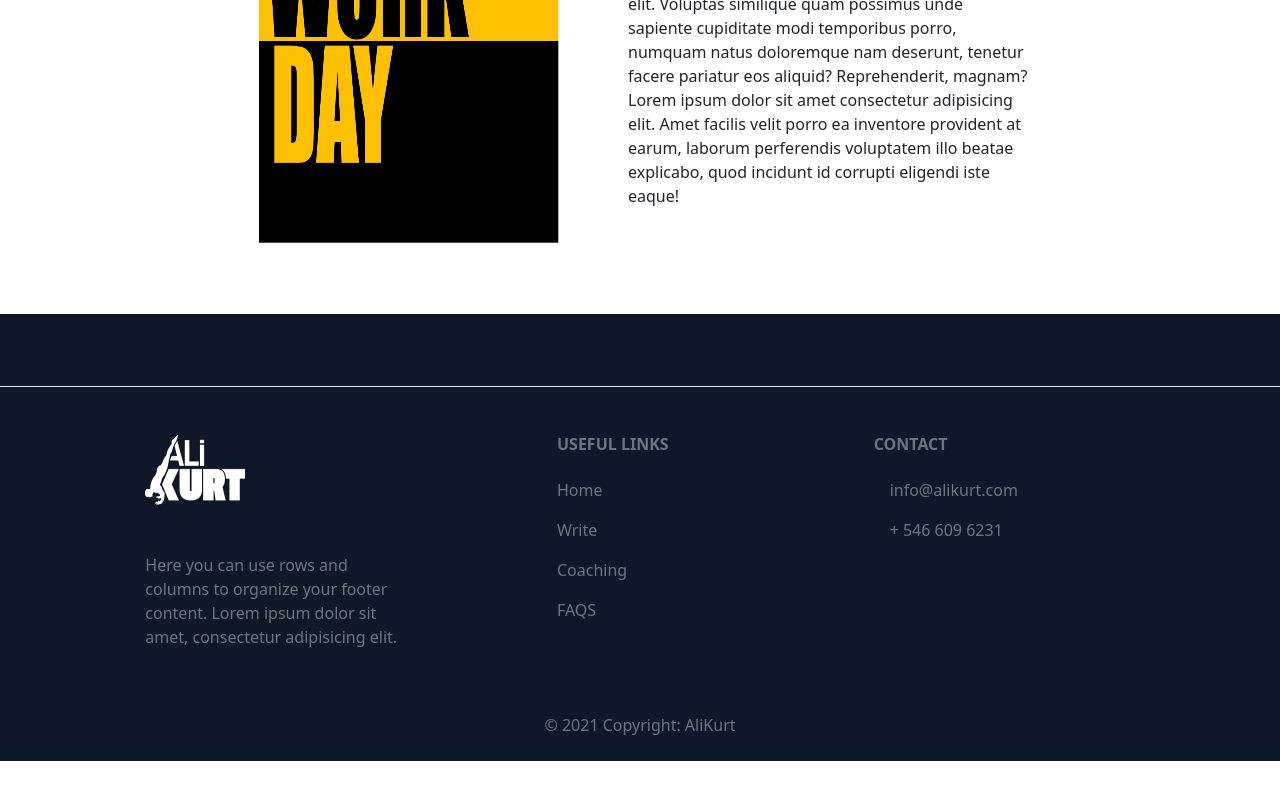
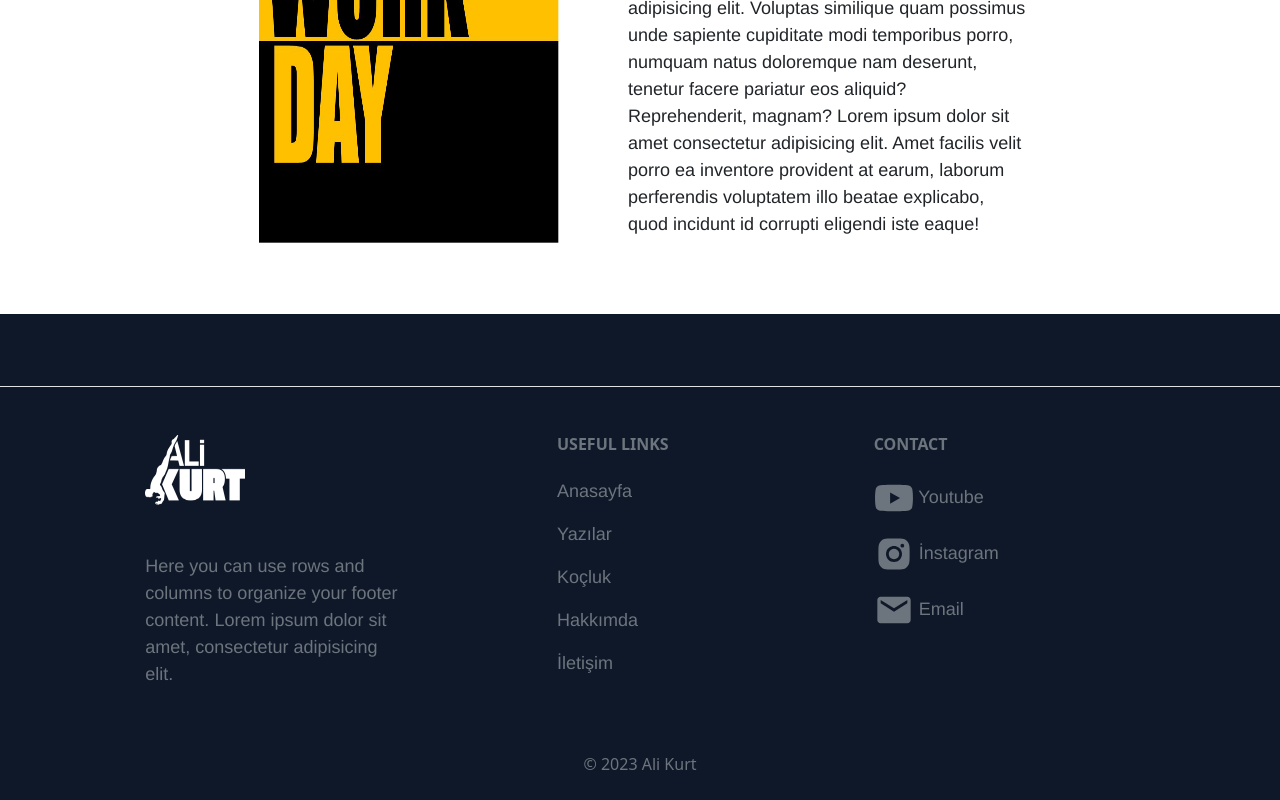
Before and after one commit to emirtetik/AliKurt-Fitness, a Next.js app: page /about in a window 1280 px wide. Shown: the part 466-1266 px from the top of the page. Before the commit the page ends 1227 px from the top, so only its background shows below. Built offline with nearby package versions, Linux system fonts and the light colour scheme.

Commit message:
anasayfa footer ve header da revizler gerçekleşti

```diff
--- a/components/Footer.js
+++ b/components/Footer.js
@@ -1,6 +1,9 @@
 import React from 'react'
 import Link from 'next/link'
 import Image from 'next/image';
+import {FaYoutube} from "react-icons/fa"
+import {AiFillInstagram} from "react-icons/ai"
+import {MdEmail} from "react-icons/md"
 function Footer() {
   return (
   <footer className="text-center text-lg-start  text-muted" style={{backgroundColor: "rgba(15,24,41,255)"}}>
@@ -41,33 +44,37 @@ function Footer() {
                 Useful links
               </h6>
               <p>
-                <Link href="/" className="text-reset">Home</Link>
+                <Link href="/" className="text-reset">Anasayfa</Link>
               </p>
               <p>
-                <Link href="/write" className="text-reset">Write</Link>
+                <Link href="/write" className="text-reset">Yazılar</Link>
               </p>
               <p>
-                <Link href="/coaching" className="text-reset">Coaching</Link>
+                <Link href="/coaching" className="text-reset">Koçluk</Link>
               </p>
               <p>
-                <Link href="/faqs" className="text-reset">FAQS</Link>
+                <Link href="/about" className="text-reset">Hakkımda</Link>
+              </p>
+              <p>
+                <Link href="/contact" className="text-reset">İletişim</Link>
               </p>
             </div>
 
             <div className="col-md-4 col-lg-3 col-xl-3 mx-auto mb-md-0 mb-4">
               <h6 className="text-uppercase fw-bold mb-4 ">Contact</h6>
               <p>
-                <i className="fas fa-envelope me-3"></i>
-                info@alikurt.com
+                <FaYoutube size={40}/> Youtube
+
               </p>
-              <p><i className="fas fa-phone me-3"></i> + 546 609 6231</p>
+              <p><AiFillInstagram size={40}/> İnstagram</p>
+              <p><MdEmail size={40}/> Email </p>
             </div>
           </div>
         </div>
       </section>
 
       <div className="text-center p-4">
-        © 2021 Copyright: AliKurt
+        © 2023 Ali Kurt
       </div>
     </footer>
   );
--- a/components/Header.js
+++ b/components/Header.js
@@ -32,25 +32,25 @@ export default function Header() {
 
          <li className="nav">
           <Link  className={router.pathname == "/" ? "active" : ""} onClick={closeMenu}   href="/">
-        Home
+        Anasayfa
         </Link>
         </li>
-        <li className="nav"><Link  className={router.pathname == "/about" ? "active" : ""} onClick={closeMenu}   href="/about">
-           About
+
+        <li className="nav"><Link  className={router.pathname == "/write" ? "active" : ""} onClick={closeMenu}   href="/write">
+         Yazılar
          </Link>
          </li>
 
-
          <li className="nav"><Link  className={router.pathname == "/coaching" ? "active" : ""} onClick={closeMenu}  href="/coaching">
-         Coaching
+       Koçluk
          </Link>
 
          </li>
-         <li className="nav"><Link  className={router.pathname == "/write" ? "active" : ""} onClick={closeMenu}   href="/write">
-          Write
+
+         <li className="nav"><Link  className={router.pathname == "/about" ? "active" : ""} onClick={closeMenu}   href="/about">
+         Hakkımda
          </Link>
          </li>
-
 
          <li className="nav"><Link  className={router.pathname == "/contact" ? "active" : ""} onClick={closeMenu}   href="/contact">
             İletişim
--- a/styles/Header.css
+++ b/styles/Header.css
@@ -98,7 +98,7 @@ bottom: 0;
 content: "";
 left: 0;
 position: absolute;
-border-bottom: 3px solid #0d6efd;
+border-bottom: 1px solid #0d6efd;
 transition: width 0.5s ease 0.1s, left 0.5s ease 0s;
 width: 0;
 }
--- a/styles/globals.css
+++ b/styles/globals.css
@@ -21,6 +21,16 @@ a{
 }
 li{
     list-style-type: none;
+    font-family: Exo, Helvetica,Arial, sans-serif;
+
+}
+h2{
+    font-family: Exo, Helvetica,Arial, sans-serif;
+    font-size: 36px;
+}
+p{
+    font-family: Exo, Helvetica,Arial, sans-serif;
+    font-size: 18px;
 }
 
 ::-webkit-scrollbar{
```
Also changed, not shown: pages/index.js (+10 -10 lines), public/images/study1.jpg (added), 1 other file (tests, documents, lock files or other folders).
